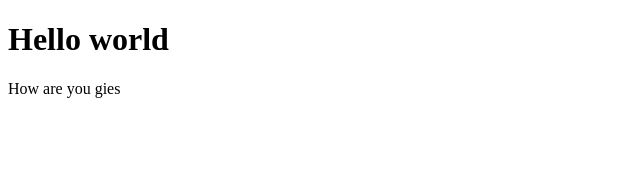
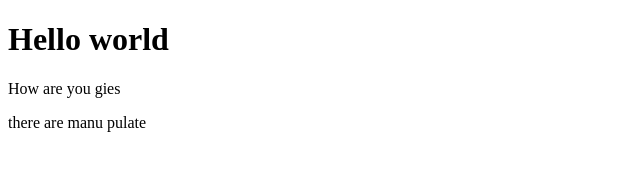
Before and after one commit to prantotalukder/I-am-back, a plain HTML site: page index.html in a window 1280 px wide. Shown: the whole page, without its empty margins (0-640 px from the left). Drawn offline with Linux system fonts and the light colour scheme.

Commit message:
add to 3rd

```diff
--- a/index.html
+++ b/index.html
@@ -9,5 +9,6 @@
 <body>
     <h1>Hello world</h1>
     <p>How are you gies</p>
+    <P> there are manu pulate</P>
 </body>
 </html>
```
